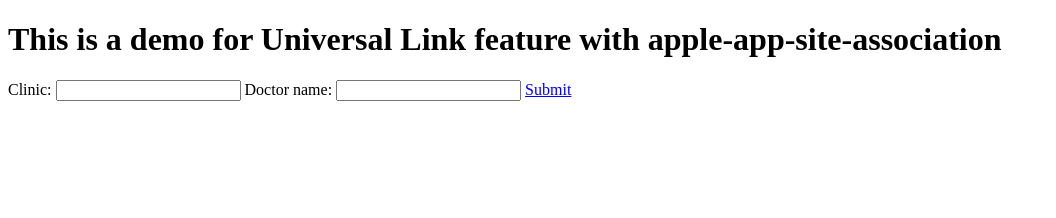
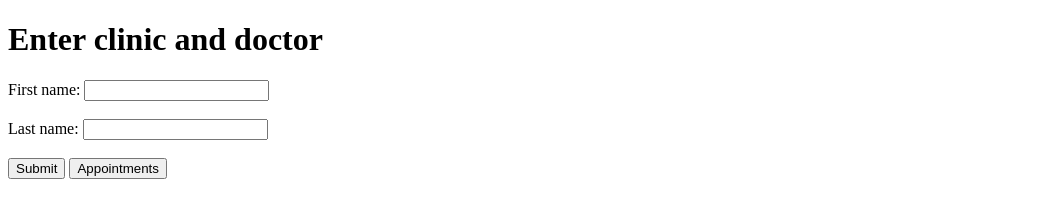
Before and after one commit to mfdcoder/universalLinks, a website: page index.html in a window 1280 px wide. Shown: the whole page, without its empty margins (0-1056 px from the left). Drawn offline with Linux system fonts and the light colour scheme.

Commit message:
Update index.html

```diff
--- a/index.html
+++ b/index.html
@@ -1,14 +1,36 @@
 <!DOCTYPE html>
-  <html>
-    <head>
-      <title> Univeral linking support </title>
-    </head>
+<html>
+  <head>
+    <title> Univeral linking support </title>
+  </head>
+  <script>
+    function submit() {
+
+      var clinic = document.getElementById("cname").value;
+      var dr = document.getElementById("drname").value;
+      location.href = "https://member.d0.progyny.com?clinic=" + clinic + "&dr=" + dr;
+    }
+
+
+    function appointments() {
+      var dr = document.getElementById("cname").value;
+      var clinic = document.getElementById("drname").value;
+      alert(dr);
+      location.href = "https://member.d0.progyny.com/appointments?clinic=" + clinic + "&dr=" + dr;
+    }
+  </script>
+
   <body>
-    <h1>This is a demo for Universal Link feature with apple-app-site-association</h1>
-    <label for="fname">Clinic:</label>
-<input type="text" id="fname" name="fname">
-     <label for="fname">Doctor name:</label>
-<input type="text" id="fname" name="fname">
-<a href="https://member.d0.progyny.com?Clinic=ABC&Dr=Max">Submit</a>
+
+    <h1>Enter clinic and doctor</h1>
+
+    <label for="cname">First name: </label>
+    <input type="text" id="cname" name="cname"><br><br>
+    <label for="drname">Last name: </label>
+    <input type="text" id="drname" name="drname"><br><br>
+
+    <button onclick="submit()"> Submit</button>
+    <button onclick="appointments()"> Appointments</button><br><br>
   </body>
+
 </html>
```
